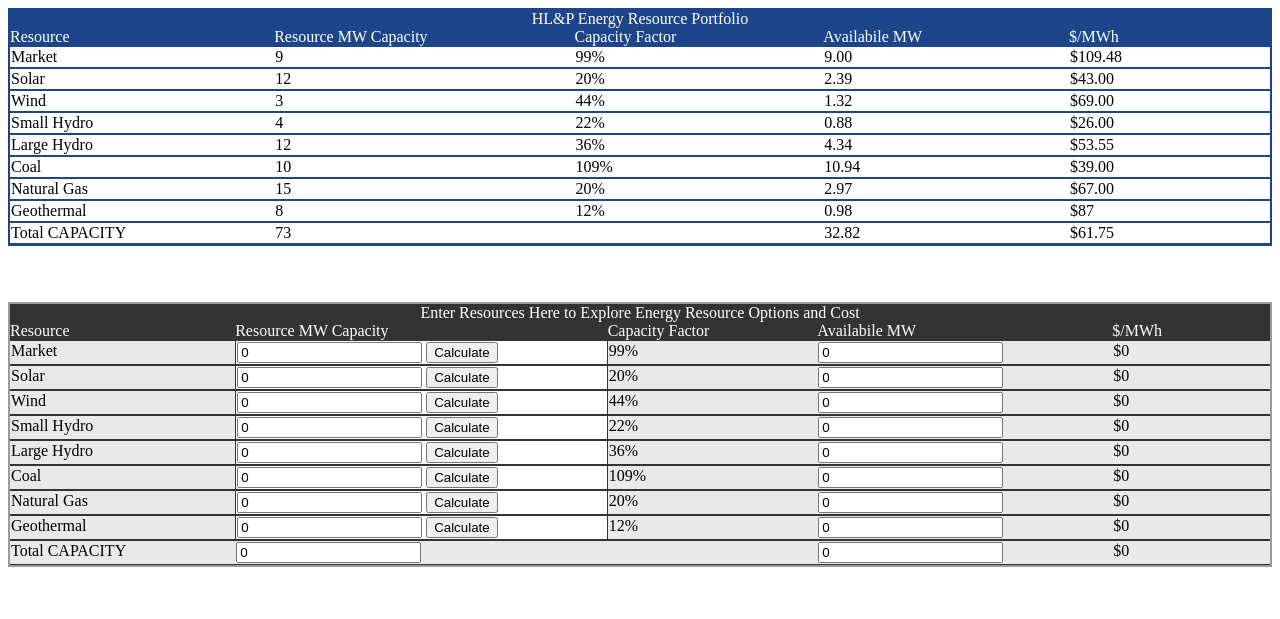
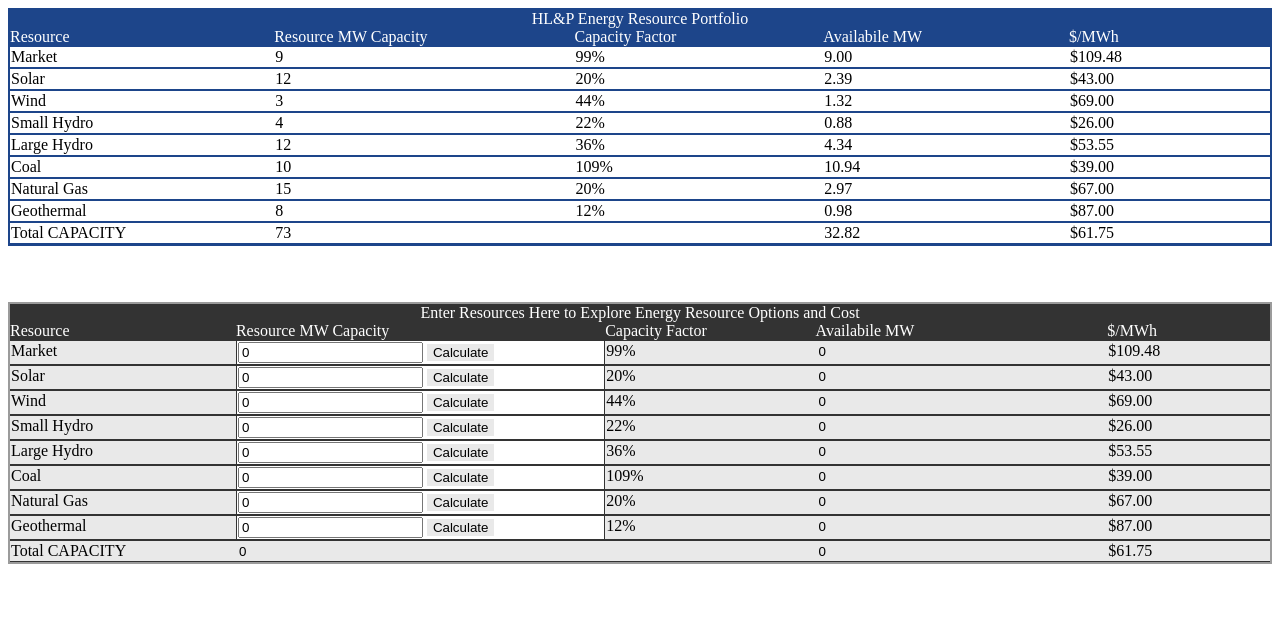
Before and after one commit to gr19467/TOUCalculator, a plain HTML site: page index.html in a window 1280 px wide. Shown: the top 619 px of the page. Drawn offline with Linux system fonts and the light colour scheme.

Commit message:
Version I'm Sending To Emily
-fixed a few numbers

```diff
--- a/functions.js
+++ b/functions.js
@@ -71,7 +71,7 @@ function CalculateMW(){
     var GasValue = document.getElementById("OutputGasMW").value;
     var GeoValue = document.getElementById("OutputGeoMW").value;
 
-    tot = parseFloat(MarketValue) + parseFloat(SolarValue) + parseFloat(WindValue) + parseFloat(SmallValue) + parseFloat(LargeValue) + parseFloat(CoalValue) + parseFloat(GasValue) + parseFloat(GeoValue);
+    tot = (parseFloat(MarketValue) + parseFloat(SolarValue) + parseFloat(WindValue) + parseFloat(SmallValue) + parseFloat(LargeValue) + parseFloat(CoalValue) + parseFloat(GasValue) + parseFloat(GeoValue)).toFixed(2);
 
     document.getElementById("OutputMW").value = tot;
 }
--- a/index.html
+++ b/index.html
@@ -62,7 +62,7 @@
         <div class="grid-item">8</div>
         <div class="grid-item">12%</div>
         <div class="grid-item">0.98</div>
-        <div class="grid-item">$87</div>
+        <div class="grid-item">$87.00</div>
 
         <div class="grid-item">Total CAPACITY</div>
         <div class="grid-item">73</div>
@@ -93,7 +93,7 @@
                 <input type="number" value="0" id="OutputMarketMW" readonly>
             </form>
         </div>
-        <div class="first-item" id="OutputMarketPrice">$0</div>
+        <div class="first-item" id="OutputMarketPrice">$109.48</div>
 
         <div class="first-item">Solar</div>
         <div class="second-item">
@@ -108,7 +108,7 @@
                 <input type="number" value="0" id="OutputSolarMW" readonly>
             </form>
         </div>
-        <div class="first-item" id="OutputSolarPrice">$0</div>
+        <div class="first-item" id="OutputSolarPrice">$43.00</div>
 
         <div class="first-item">Wind</div>
         <div class="second-item">
@@ -123,7 +123,7 @@
                 <input type="text" value="0" id="OutputWindMW" readonly>
             </form>
         </div>
-        <div class="first-item" id="OutputWindPrice">$0</div>
+        <div class="first-item" id="OutputWindPrice">$69.00</div>
 
         <div class="first-item">Small Hydro</div>
         <div class="second-item">
@@ -138,7 +138,7 @@
                 <input type="text" value="0" id="OutputSmallMW" readonly>
             </form>
         </div>
-        <div class="first-item" id="OutputSmallPrice">$0</div>
+        <div class="first-item" id="OutputSmallPrice">$26.00</div>
 
         <div class="first-item">Large Hydro</div>
         <div class="second-item">
@@ -153,7 +153,7 @@
                 <input type="text" value="0" id="OutputLargeMW" readonly>
             </form>
         </div>
-        <div class="first-item" id="OutputLargePrice">$0</div>
+        <div class="first-item" id="OutputLargePrice">$53.55</div>
 
         <div class="first-item">Coal</div>
         <div class="second-item">
@@ -168,7 +168,7 @@
                 <input type="text" value="0" id="OutputCoalMW" readonly>
             </form>
         </div>
-        <div class="first-item" id="OutputCoalPrice">$0</div>
+        <div class="first-item" id="OutputCoalPrice">$39.00</div>
 
         <div class="first-item">Natural Gas</div>
         <div class="second-item">
@@ -183,7 +183,7 @@
                 <input type="text" value="0" id="OutputGasMW" readonly>
             </form>
         </div>
-        <div class="first-item" id="OutputGasPrice">$0</div>
+        <div class="first-item" id="OutputGasPrice">$67.00</div>
 
         <div class="first-item">Geothermal</div>
         <div class="second-item">
@@ -198,7 +198,7 @@
                 <input type="text" value="0" id="OutputGeoMW" readonly>
             </form>
         </div>
-        <div class="first-item" id="OutputGeoPrice">$0</div>
+        <div class="first-item" id="OutputGeoPrice">$87.00</div>
 
         <div class="first-item">Total CAPACITY</div>
         <div class="first-item">
@@ -212,7 +212,7 @@
                 <input type="text" value ="0" id="OutputMW" readonly>
             </form>
         </div>
-        <div class="first-item" id="OutputPrice">$0</div>
+        <div class="first-item" id="OutputPrice">$61.75</div>
     </div>
 
     <div class="third">
--- a/styles.css
+++ b/styles.css
@@ -73,6 +73,11 @@
     color: white;
 }
 
+input:read-only{
+    background-color: rgb(233,233,233);
+    border: none;
+}
+
 /*Third Grid*/
 
 .third{
```
